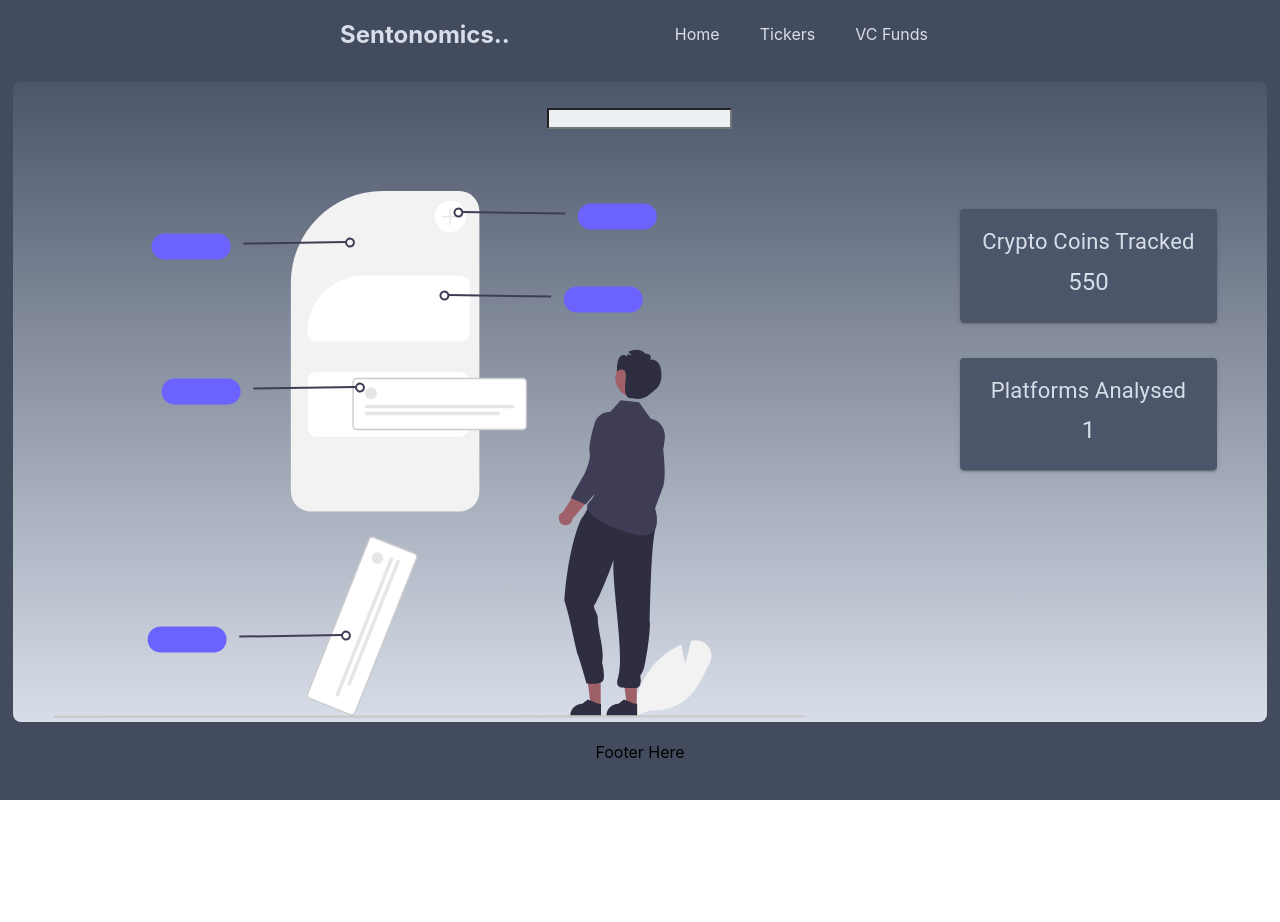
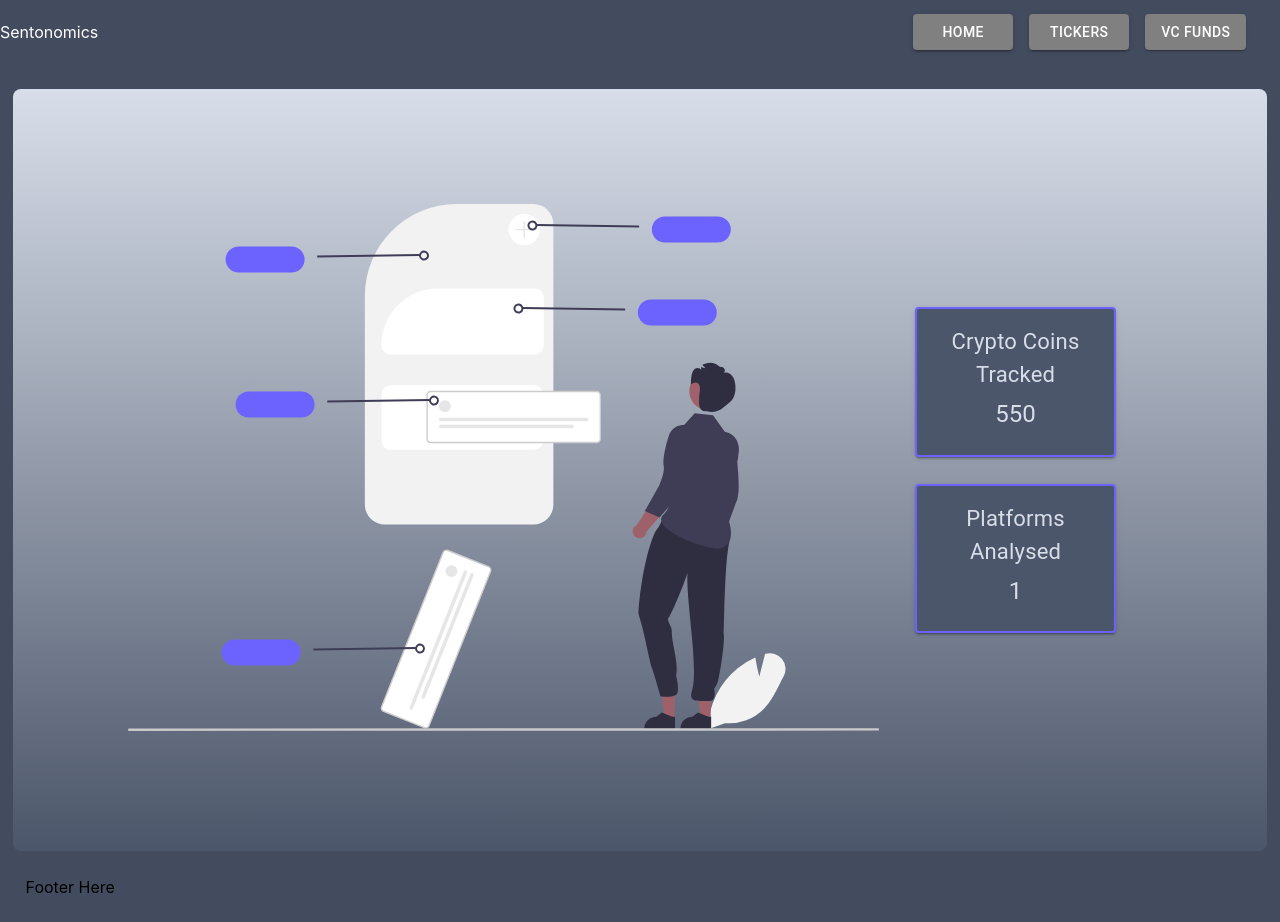
Before and after one commit to WhatATragedy/Crypto_Tracking, a React (Create React App) app: page / in a window 1280 px wide. Before the commit the page ends 800 px from the top, so only its background shows below. Built offline with nearby package versions, Linux system fonts and the light colour scheme.

Commit message:
Changing a lot

```diff
--- a/src/App.css
+++ b/src/App.css
@@ -1,27 +1,22 @@
 .App {
-  text-align: center;
   background-color: #434C5E;
   margin: auto;
   min-height: 100vh;
 }
+
 .header {
   background-color: linear-gradient(#2E3440,#4C566A) ;
 }
 
 .App-body {
-  /* background-color: #434C5E; */
-  /* background-color: #ECEFF4; */
   border-radius: 8px;
   margin: auto;
-  background: linear-gradient(#4C566A, #D8DEE9);
+  background: linear-gradient(#D8DEE9, #4C566A);
   width: 98%;
-  margin: 1%;
-  margin-bottom: 20px;
-  height: 100%;
   min-height: 80vh;
 }
 .footer {
-  padding: 0%;
-  height: 10%;
-  width: 100%;
+  padding: 2%;
+  height: 5%;
+  width: 96%;
 }
--- a/src/App.js
+++ b/src/App.js
@@ -11,6 +11,7 @@ import FundPage from './Components/Pages/FundPage';
 const queryClient = new QueryClient()
 
 function App() {
+
   return (
     <QueryClientProvider client={queryClient}>
     <Router>
--- a/src/Components/Cards/FundCards.js
+++ b/src/Components/Cards/FundCards.js
@@ -8,7 +8,14 @@ import './FundCards.css';
 export default function FundCards( { props }  ) {
     console.log(props)
     const cardsArray = props.map(fund => (
-        <Card sx={{ width:'20%', height: '15%', margin: 'auto'}}>
+        <Card
+          sx={{
+            width:'20%',
+            height: '15%',
+            margin: 'auto',
+            border: 2,
+            borderColor: '#6C63FF'
+          }}>
             <CardMedia
             component="img"
             height="40%"
--- a/src/Components/DataTable/TickerAvgDataTable.js
+++ b/src/Components/DataTable/TickerAvgDataTable.js
@@ -20,7 +20,23 @@ export default function TickerAvgDataTable( { data }) {
 
     return (
     <div style={{ height: 700, padding: '4%', display: 'flex', textAlign: 'center', width: '80%'}}>
-        <DataGrid
+      <DataGrid
+        autoHeight {...data}
+        rows={data}
+        columns={columns}
+        sx={{
+          boxShadow: 2,
+          background: 'white',
+          border: 2,
+          m: 2,
+          borderColor: 'white',
+          '& .MuiDataGrid-cell:hover': {
+            color: 'primary.main',
+          },
+        }}
+      />
+
+        {/* <DataGrid
           rows={data}
           columns={columns}
           pageSize={50}
@@ -40,7 +56,7 @@ export default function TickerAvgDataTable( { data }) {
           onColumnVisibilityModelChange={(newModel) =>
             setColumnVisibilityModel(newModel)
           }
-        />
+        /> */}
     </div>
     )
 }
--- a/src/Components/LandingDataTable.css
+++ /dev/null
@@ -1,20 +0,0 @@
-.App-Main {
-    width: 100%;
-    padding: 2%;
-}
-.dataFilter {
-    width: 50%;
-    box-sizing: border-box;
-    border: 2px solid #ccc;
-    border-radius: 4px;
-    font-size: 16px;
-    background-color: #ECEFF4;
-    padding: 12px 20px 12px 40px;
-}
-.LandingTable {
-    display: flex;
-    flex-direction: column;
-    align-items: center;
-    justify-content: center;
-    width: 100%;
-}
--- a/src/Components/NavBar.css
+++ b/src/Components/NavBar.css
@@ -1,19 +1,27 @@
 .navbar {
     display: flex;
     align-items: center;
-    max-width: 600px;
-    margin: 0 auto;
+    margin: auto;
     width: 100%;
     border-radius: 1%;
+    height: 5vw;
+}
+.name {
+  color: white;
+  float: left;
+}
+.links {
+  float: right;
+  margin-left: auto;
+  padding-right: 2vw;
+}
 
-
-  }
+/*
   .navbar h1 {
     color: #D8DEE9;
   }
   .navbar a {
     color: #D8DEE9;
-    /* background-color: #4C566A; */
     height: 20%;
     width: 20%;
   }
@@ -28,4 +36,4 @@
   .navbar a:hover {
     background-color: #3B4252;
     border-radius: 8px;
-  }
+  } */
--- a/src/Components/NavBar.js
+++ b/src/Components/NavBar.js
@@ -1,14 +1,71 @@
 import { Link } from 'react-router-dom'
 import './NavBar.css';
+import Button from '@mui/material/Button';
 
 const Navbar = () => {
     return (
       <nav className="navbar">
-        <h1>Sentonomics..</h1>
+        <div className="logo"/>
+        <div className="name">Sentonomics</div>
         <div className="links">
-          <Link to='/'>Home</Link>
-          <Link to='/tickers'>Tickers</Link>
-          <Link to='/funds'>VC Funds</Link>
+          <Button
+            component={Link}
+            to="/"
+            variant="contained"
+            sx={{
+              minWidth: '100px',
+              boxShadow: 2,
+              background: 'grey',
+              m:1,
+              '&:hover': {
+                backgroundColor: '#D8DEE9',
+                color: "black",
+                borderBottom: 4,
+                borderColor: '#6C63FF',
+
+              },
+            }}
+          >
+            Home
+          </Button>
+          <Button
+            component={Link}
+            to="/tickers"
+            variant="contained"
+            sx={{
+              minWidth: '100px',
+              boxShadow: 2,
+              background: 'grey',
+              m:1,
+              '&:hover': {
+                backgroundColor: '#D8DEE9',
+                color: "black",
+                borderBottom: 4,
+                borderColor: '#6C63FF',
+
+              },
+            }}
+          >
+            Tickers
+          </Button>
+          <Button
+            component={Link}
+            to="/funds"
+            variant="contained"
+            sx={{
+              minWidth: '100px',
+              boxShadow: 1,
+              background: 'grey',
+              m:1,
+              '&:hover': {
+                backgroundColor: '#D8DEE9',
+                color: "black",
+                borderBottom: 4,
+                borderColor: '#6C63FF',
+
+              },
+            }}
+          >VC Funds</Button>
         </div>
       </nav>
     );
--- a/src/Components/Pages/LandingPage.css
+++ b/src/Components/Pages/LandingPage.css
@@ -1,25 +1,55 @@
-.landing-top-row {
-    padding-top: 2%;
-    padding-bottom: 5%;
-}
-.start-search {
-    background-color: #ECEFF4;
-}
-.landing-middle-row {
+.app-main {
+    height: 100%;
     display: flex;
-    width: 100%;
-}
-.landing-svg {
-    width: 70%;
-    margin-right: 5%;
-}
-.landing-svg img {
-    height: 90%;
-    width: 90%;
+    justify-content: center;
+    align-items: center;
+    padding: 9vw;
+    margin: 0%;
 }
 .landing-middle-info-card {
     width: 30%;
 }
 .generic-card {
     padding: 5%;
+    text-align: center;
 }
+.app-main {
+    margin-top: 25px;
+    font-size: 21px;
+    text-align: center;
+
+    -webkit-animation: fadein 2s; /* Safari, Chrome and Opera > 12.1 */
+       -moz-animation: fadein 2s; /* Firefox < 16 */
+        -ms-animation: fadein 2s; /* Internet Explorer */
+         -o-animation: fadein 2s; /* Opera < 12.1 */
+            animation: fadein 2s;
+}
+
+@keyframes fadein {
+    from { opacity: 0; }
+    to   { opacity: 1; }
+}
+
+/* Firefox < 16 */
+@-moz-keyframes fadein {
+    from { opacity: 0; }
+    to   { opacity: 1; }
+}
+
+/* Safari, Chrome and Opera > 12.1 */
+@-webkit-keyframes fadein {
+    from { opacity: 0; }
+    to   { opacity: 1; }
+}
+
+/* Internet Explorer */
+@-ms-keyframes fadein {
+    from { opacity: 0; }
+    to   { opacity: 1; }
+}
+
+/* Opera < 12.1 */
+@-o-keyframes fadein {
+    from { opacity: 0; }
+    to   { opacity: 1; }
+}
--- a/src/Components/Pages/LandingPage.js
+++ b/src/Components/Pages/LandingPage.js
@@ -1,35 +1,16 @@
-import { useState } from "react";
-// import { useQuery } from "react-query";
+
 import { ReactComponent as ProductTearDownSvg } from '../../undraw_product_teardown_re_m1pc.svg';
 import * as React from 'react';
 import Card from '@mui/material/Card';
 import CardContent from '@mui/material/CardContent';
 import Typography from '@mui/material/Typography';
 import './LandingPage.css';
-// import MaterialDataTable from './DataTable/MaterialDataTable'
+
 
 const LandingPage = ( ) => {
-    const [tableQuery, setTableQuery] = useState("")
-    // const classes = styles();
-
-    // const { data: sentimentData } = useQuery("sentimentData", () => fetch("https://w15tufm3h1.execute-api.us-east-2.amazonaws.com/reference/ticker")
-    // .then((response) => response.json()), { initialData: [] });
-
-    // function search(rows = []) {
-    //   return rows.filter(row => row.ticker.toLowerCase().indexOf(tableQuery.toLowerCase()) > -1)
-    // }
 
     return (
-      <div className="App-Main">
-        <div className="landing-top-row">
-        <input
-            type="text"
-            value={tableQuery}
-            onChange={(e) => setTableQuery(e.target.value)}
-            className="start-search"
-        />
-        </div>
-        <div className="landing-middle-row">
+      <div className="app-main">
             <div className="landing-svg">
                 <ProductTearDownSvg
                     // viewBox="0 0 50 50px"
@@ -45,7 +26,9 @@ const LandingPage = ( ) => {
                             m: 'auto',
                             boxShadow: 2,
                             background: '#4C566A',
-                            color: '#D8DEE9'
+                            color: '#D8DEE9',
+                            border: 2,
+                            borderColor: '#6C63FF'
                         }}
                     >
                         <CardContent>
@@ -69,7 +52,9 @@ const LandingPage = ( ) => {
                         width: '80%',
                         m: 'auto',
                         background: '#4C566A',
-                        color: '#D8DEE9'
+                        color: '#D8DEE9',
+                        border: 2,
+                        borderColor: '#6C63FF'
                     }}
                 >
                     <CardContent sx={{ mx: "auto" }}>
@@ -88,10 +73,6 @@ const LandingPage = ( ) => {
 
 
             </div>
-        </div>
-        {/* <div className="LandingTable">
-          <MaterialDataTable data={search(sentimentData)}/>
-        </div> */}
       </div>
       );
 };
--- a/src/Components/Pages/TickerPage.js
+++ b/src/Components/Pages/TickerPage.js
@@ -15,7 +15,7 @@ const fetchQuery = async ({ queryKey }) => {
 const primaryAxis = { getValue: datum => datum.date, scaleType: "localTime" };
 const secondaryAxes = [{ getValue: datum => datum.polarity , scaleType: "linear", elementType: "line" }];
 
-export default function TickerPage() {
+export default function TickerPage( ) {
     const [tickers, setTickers] = useState([]);
 
      const { data: allTickers } = useQuery("allTickers", () => fetch("https://w15tufm3h1.execute-api.us-east-2.amazonaws.com/reference/ticker/get-ticker-names")
--- a/src/Components/Search/TickerSearch.js
+++ b/src/Components/Search/TickerSearch.js
@@ -3,10 +3,45 @@ import TextField from '@mui/material/TextField';
 import Autocomplete from '@mui/material/Autocomplete';
 import { Box, IconButton } from '@mui/material';
 import SearchIcon from '@mui/icons-material/Search';
+import { makeStyles } from "@material-ui/core/styles";
+
+const useStyles = makeStyles((theme) => ({
+    root: {
+        "& .MuiFormLabel-root": {
+            color: "grey" // or black
+        },
+        // "& .MuiTextField-root": {
+        //     color: "white" // or black
+        // },
+        "& .MuiInputLabel-outlined:not(.MuiInputLabel-shrink)": {
+        // Default transform is "translate(14px, 20px) scale(1)""
+        // This lines up the label with the initial cursor position in the input
+        // after changing its padding-left.
+            transform: "translate(10px, 15px) scale(1);"
+        },
+    },
+    inputRoot: {
+      // This matches the specificity of the default styles at https://github.com/mui-org/material-ui/blob/v4.11.3/packages/material-ui-lab/src/Autocomplete/Autocomplete.js#L90
+      '&[class*="MuiOutlinedInput-root"] .MuiAutocomplete-input:first-child': {
+        // Default left padding is 6px
+        paddingLeft: 6
+      },
+      "& .MuiOutlinedInput-notchedOutline": {
+        borderColor: "#6C63FF"
+      },
+      "&:hover .MuiOutlinedInput-notchedOutline": {
+        borderColor: "#6C63FF"
+      },
+      "&.Mui-focused .MuiOutlinedInput-notchedOutline": {
+        borderColor: "#6C63FF"
+      }
+    }
+  }));
 
 export default function ComboBox( { data, onChange } ) {
 
     const [tickers, setTickers] = useState([]);
+    const classes = useStyles();
 
     return (
         <Box sx={{width: '50%', display: "flex", alignItems: "center" }}>
@@ -18,11 +53,17 @@ export default function ComboBox( { data, onChange } ) {
                 label="Crypto"
                 onChange={(event, value) => setTickers(value)}
                 value={tickers}
+                classes={classes}
                 renderInput={(params) => (
                 <TextField
                     {...params}
                     variant="outlined"
                     label="Crypto"
+                    // color='white'
+                    sx = {{
+                        "color": "white"
+                    }}
+                    fullWidth
                 />
                 )}
             />
```
Also changed, not shown: src/Components/LandingDataTable.js (deleted, +0 -39 lines).
